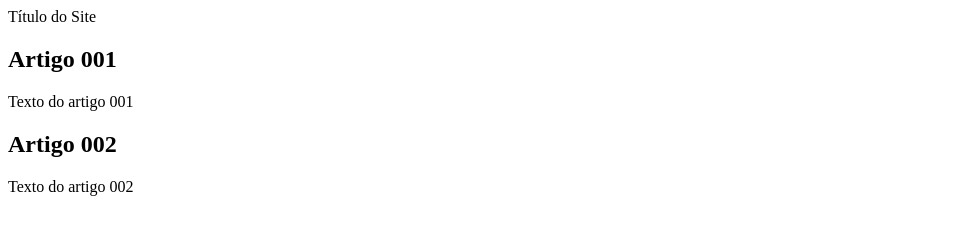
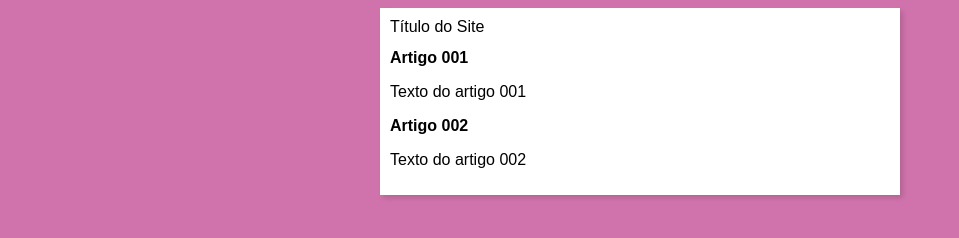
Before and after one commit to geektechnology/projeto-site, a plain HTML site: page index.html in a window 1280 px wide. Shown: the whole page, without its empty margins (0-959 px from the left). Drawn offline with Linux system fonts and the light colour scheme.

Commit message:
designer-inicial

```diff
--- /dev/null
+++ b/estilos/style.css
@@ -0,0 +1,16 @@
+* {
+    font-family: Arial, Helvetica, sans-serif;
+    font-size: 16px;
+}
+
+body {
+    background-color: rgb(208, 115, 172);
+}
+
+main {
+    background-color: white;
+    width: 500px;
+    margin: auto;
+    padding: 10px;
+    box-shadow: 3px 3px 5px rgba(0, 0, 0, 0.139);
+}
--- a/index.html
+++ b/index.html
@@ -5,6 +5,7 @@
     <meta http-equiv="X-UA-Compatible" content="IE=edge">
     <meta name="viewport" content="width=device-width, initial-scale=1.0">
     <title>Título do Site</title>
+    <link rel="stylesheet" href="estilos/style.css">
 </head>
 <body>
     <main>
```
